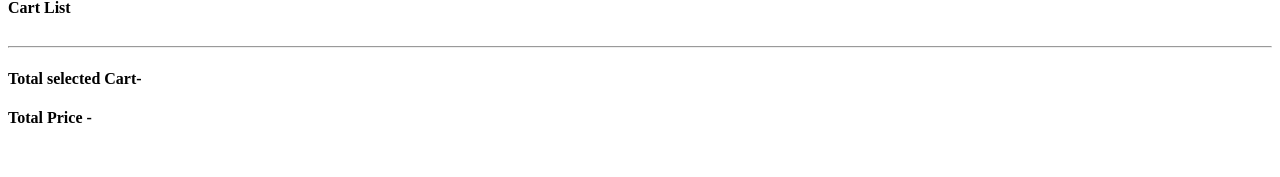
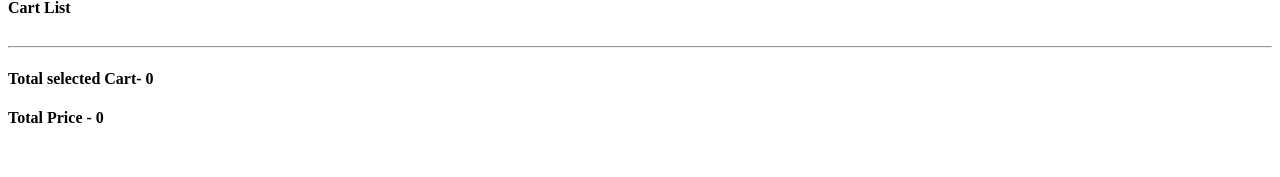
Before and after one commit to faizuddin53/vue-js-demo, a Vue app: page /cart in a window 1280 px wide. Shown: the part 120-297 px from the top of the page. Built offline with nearby package versions, Linux system fonts and the light colour scheme.

Commit message:
cart fixes

```diff
--- a/src/components/composables/useProduct.js
+++ b/src/components/composables/useProduct.js
@@ -1,7 +1,8 @@
 import { ref } from "vue";
 const productList = ref([]);
+const cartList = ref([]);
+
 export function useProduct() {
-
   const addProduct = (product) => {
     productList.value.push(product);
   };
@@ -9,5 +10,13 @@ export function useProduct() {
     return productList.value;
   };
 
-  return { addProduct, getProduct };
+  const moveToCart = (item) => {
+    cartList.value.push(item);
+  };
+
+  const getCart = () => {
+    return cartList.value;
+  };
+
+  return { addProduct, getProduct, moveToCart, getCart };
 }
--- a/src/components/product/CartList.vue
+++ b/src/components/product/CartList.vue
@@ -1,19 +1,28 @@
 <script setup>
+import { computed } from 'vue';
 import { useProduct } from '../composables/useProduct';
 const productStore = useProduct();
 
+const totalPrice = computed(() => {
+   return productStore.getCart().reduce((acc, item) => {
+        acc = acc+ Number(item.price)
+        return acc
+   }, 0)
+})
+const totalCartItems = computed(() => productStore.getCart().length)
 </script>
 
 <template>
   <h4>Cart List</h4>
   <div class="cartContainer">
-    <div class="cart" v-for="cart in productStore.getProduct()" :key="cart.id">
+    <div class="cart" v-for="cart in productStore.getCart()" :key="cart.id">
       <p>{{ cart.name }}</p>
+      <p>{{ cart.price }}</p>
     </div>
   </div>
   <hr />
-  <h4>Total selected Cart- {{}}</h4>
-  <h4>Total Price - {{}}</h4>
+  <h4>Total selected Cart- {{totalCartItems}}</h4>
+  <h4>Total Price - {{totalPrice}}</h4>
 </template>
 
 <style scoped>
@@ -26,6 +35,6 @@ const productStore = useProduct();
   padding-left: 5px;
   background-color: bisque;
   width: 100%;
-  height: 44px;
+  height: 100px;
 }
 </style>
--- a/src/components/product/ProductLandingPage.vue
+++ b/src/components/product/ProductLandingPage.vue
@@ -11,10 +11,10 @@ const products = computed(() => {
 })
 
 const router = useRouter();
-const cartList = ref([]);
+
 
 const addToCard = (cartItem) => {
-  cartList.value.push(cartItem);
+   productStore.moveToCart(cartItem)
 };
 
 const PER_PAGE_ITEMS = 15;
```
